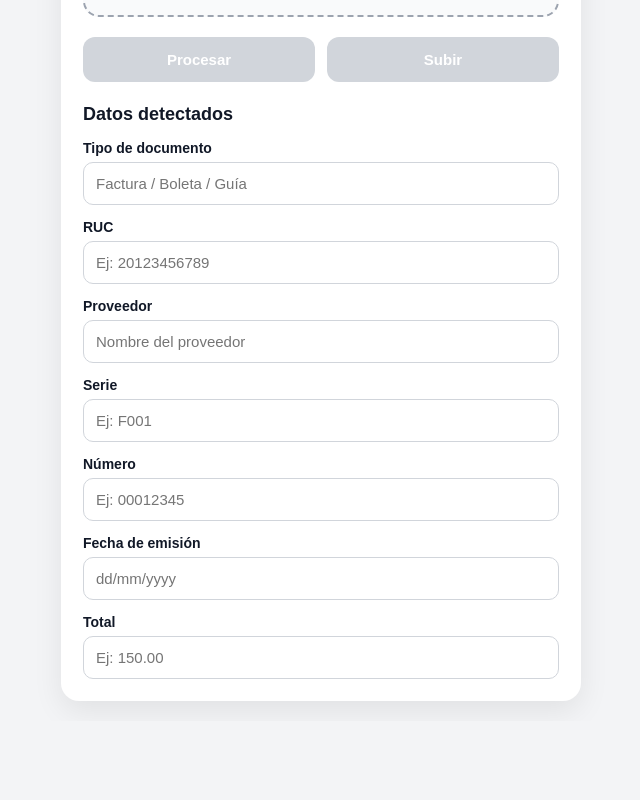
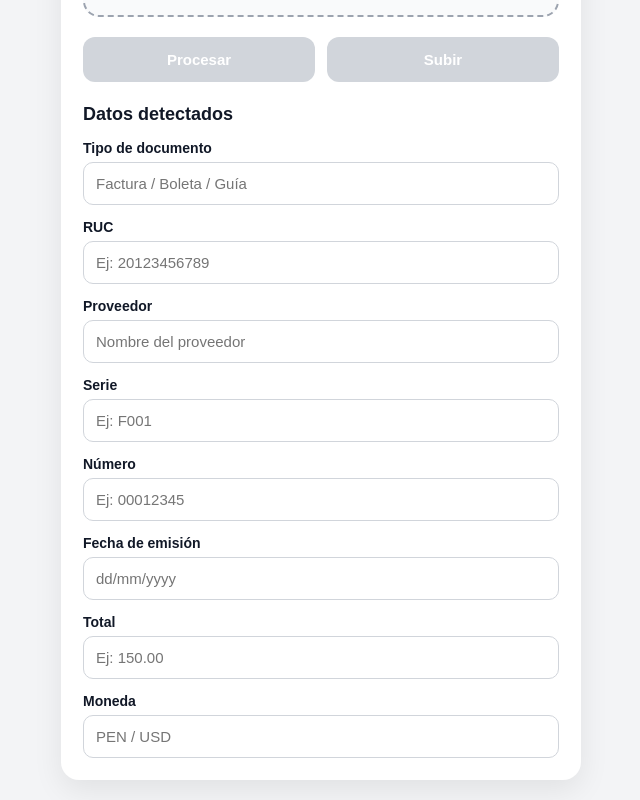
Before and after one commit to JuanPablo637/prototype001, a Nuxt app: page / in a window 1280 px wide. Shown: the part 203-1003 px from the top of the page, without its empty margins (319-959 px from the left). Before the commit the page ends 924 px from the top, so only its background shows below. Built offline with nearby package versions, Linux system fonts and the light colour scheme.

Commit message:
mejora ocr 2.1

```diff
--- a/app/app.vue
+++ b/app/app.vue
@@ -134,6 +134,12 @@
           Total
           <input v-model="form.total" placeholder="Ej: 150.00" />
         </label>
+
+        <label>
+          Moneda
+          <input v-model="form.moneda" placeholder="PEN / USD" />
+        </label>
+
       </section>
 
       <!-- TEXTO OCR -->
@@ -183,7 +189,8 @@ const form = reactive({
   serie: '',
   numero: '',
   fecha: '',
-  total: ''
+  total: '',
+  moneda: ''
 })
 
 function seleccionarImagen(event) {
@@ -601,6 +608,8 @@ async function procesarImagen() {
     form.numero = datos.numero
     form.fecha = datos.fecha
     form.total = datos.total
+    form.moneda = datos.moneda
+
 
     datosProcesados.value = true
     mensaje.value = `OCR terminado. Confianza aproximada: ${Math.round(mejorConfianza)}%. Revisa antes de subir.`
@@ -718,6 +727,104 @@ function preprocesarImagen(file) {
 
 
 
+function extraerMoneda(textoOriginal) {
+  const lineas = obtenerLineas(textoOriginal)
+
+  const etiquetasTotal = [
+    /IMPORTE\s+TOTAL/,
+    /TOTAL\s+NETO/,
+    /TOTAL\s+A\s+PAGAR/,
+    /TOTAL\s+GENERAL/,
+    /TOTAL\s+VENTA/,
+    /TOTAL\s+DE\s+VENTA/,
+    /MONTO\s+TOTAL(?!\s+TRIBUTOS)/,
+    /TOTAL\s+COMPROBANTE/,
+    /CONTADO/,
+    /EFECTIVO/,
+    /TARJETA/,
+    /VISA/,
+    /MASTERCARD/
+  ]
+
+  // Primero busca moneda cerca de líneas de total o pago
+  for (let i = 0; i < lineas.length; i++) {
+    const linea = lineas[i]
+
+    if (etiquetasTotal.some(patron => patron.test(linea))) {
+      const bloque = [
+        lineas[i - 1] || '',
+        lineas[i] || '',
+        lineas[i + 1] || ''
+      ].join(' ')
+
+      const moneda = detectarMonedaEnTexto(bloque)
+
+      if (moneda) return moneda
+    }
+  }
+
+  // Si no encuentra cerca del total, busca en todo el texto
+  const texto = limpiarTextoPlano(textoOriginal)
+  const monedaGeneral = detectarMonedaEnTexto(texto)
+
+  if (monedaGeneral) return monedaGeneral
+
+  // En Perú, si no aparece símbolo, por defecto suele ser PEN
+  return 'PEN'
+}
+
+
+function detectarMonedaEnTexto(texto) {
+  const t = normalizarOCR(texto)
+
+  if (
+    /\bUSD\b/.test(t) ||
+    /\bUS\$/.test(t) ||
+    /\$/.test(t) ||
+    /\bDOLARES\b/.test(t) ||
+    /\bDOLAR\b/.test(t)
+  ) {
+    return 'USD'
+  }
+
+  if (
+    /\bPEN\b/.test(t) ||
+    /\bSOLES\b/.test(t) ||
+    /\bSOL\b/.test(t) ||
+    /\bS\/\b/.test(t)
+  ) {
+    return 'PEN'
+  }
+
+  return ''
+}
+
+
+function normalizarSimbolosMoneda(texto) {
+  return String(texto || '')
+    // Dólares
+    .replace(/\bU\s*S\s*\$\s*/gi, 'USD ')
+    .replace(/\bUS\s*\$\s*/gi, 'USD ')
+    .replace(/\bUSD\b/gi, 'USD')
+    .replace(/\bDOLARES\b/gi, 'USD')
+    .replace(/\bDÓLARES\b/gi, 'USD')
+    .replace(/\bDOLAR\b/gi, 'USD')
+    .replace(/\bDÓLAR\b/gi, 'USD')
+    .replace(/\$\s*(?=\d)/g, 'USD ')
+
+    // Soles
+    .replace(/\bPEN\b/gi, 'PEN')
+    .replace(/\bSOLES\b/gi, 'PEN')
+    .replace(/\bSOL\b/gi, 'PEN')
+    .replace(/\bS\s*\/\s*\.?\s*(?=\d)/gi, 'PEN ')
+    .replace(/\bS\s*[I1l|]\s*(?=\d)/gi, 'PEN ')
+    .replace(/\b5\s*\/\s*(?=\d)/gi, 'PEN ')
+    .replace(/\bS\s+(?=\d{1,6}[.,]\d{2})/gi, 'PEN ')
+}
+
+
+
+
 
 
 function extraerDatos(textoOriginal) {
@@ -730,7 +837,8 @@ function extraerDatos(textoOriginal) {
     serie: documento.serie,
     numero: documento.numero,
     fecha: extraerFecha(textoOriginal),
-    total: extraerTotal(textoOriginal)
+    total: extraerTotal(textoOriginal),
+    moneda: extraerMoneda(textoOriginal)
   }
 }
 
@@ -1150,9 +1258,9 @@ function identificarTipoDocumento(textoOriginal, serie = '') {
 
 
 function extraerMontosDeLinea(linea) {
-  const texto = String(linea || '')
-
-  const regex = /(?:S\/|S\.|PEN)?\s*(\d{1,3}(?:[.,]\d{3})*[.,]\d{2}|\d{1,6}[.,]\d{2})/gi
+  const texto = normalizarSimbolosMoneda(String(linea || ''))
+
+  const regex = /(?:PEN|USD)?\s*(\d{1,3}(?:[.,]\d{3})*[.,]\d{2}|\d{1,6}[.,]\d{2})/gi
 
   const montos = []
   let match
@@ -1164,15 +1272,12 @@ function extraerMontosDeLinea(linea) {
   return montos
 }
 
-function convertirMontoANumero(monto) {
-  const limpio = limpiarMonto(monto)
-  const numero = Number(limpio)
-
-  return Number.isFinite(numero) ? numero : 0
-}
-
 function limpiarMonto(monto) {
-  let m = String(monto || '')
+  let m = normalizarSimbolosMoneda(String(monto || ''))
+    .replace(/\bPEN\b/gi, '')
+    .replace(/\bUSD\b/gi, '')
+    .replace(/S\//gi, '')
+    .replace(/\$/g, '')
     .replace(/[^\d.,]/g, '')
     .trim()
 
@@ -1227,6 +1332,7 @@ async function subirDatos() {
       numero: form.numero,
       fecha: form.fecha,
       total: form.total,
+      moneda: form.moneda,
       estado: 'Procesado',
       textoOCR: textoOCR.value
     }
@@ -1259,6 +1365,7 @@ function limpiarFormulario() {
   form.numero = ''
   form.fecha = ''
   form.total = ''
+  form.moneda = ''
 }
 </script>
 
```
